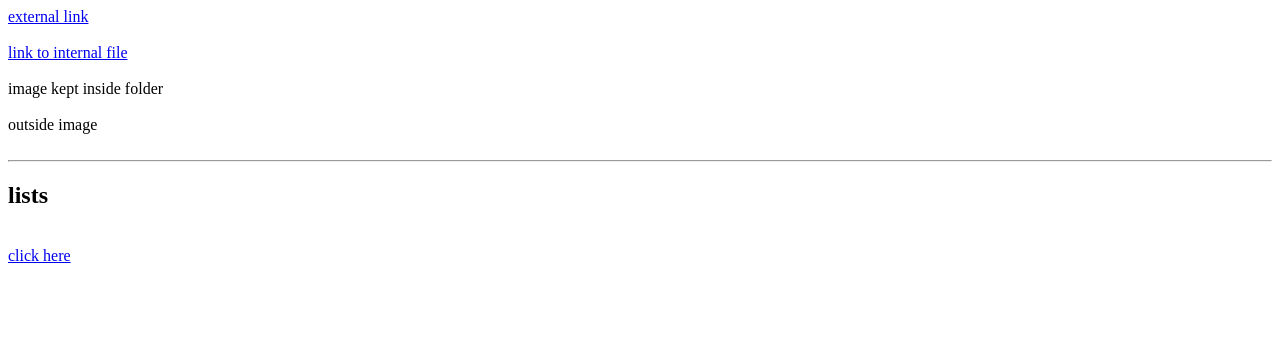
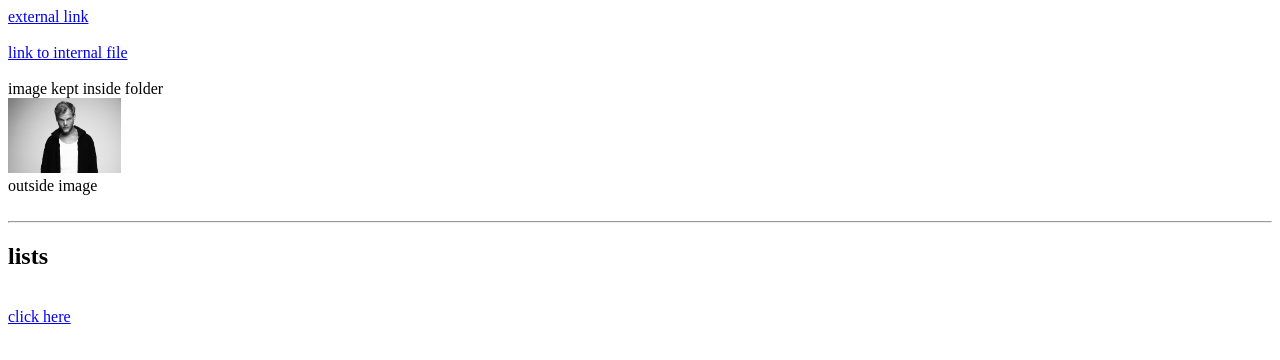
Before and after one commit to yogeshzeus/third-html-project-iframe-and-video, a plain HTML site: page index2.html in a window 1280 px wide. Drawn offline with Linux system fonts and the light colour scheme.

Commit message:
third  html project

```diff
--- a/index2.html
+++ b/index2.html
@@ -14,7 +14,7 @@
     <br> <br>
     image kept inside folder
     <br>
-    <img src="./image/download.jpg" height="75" alt="">
+    <img src="./image/02-bw-avicii-press-2017-cr-Sean-Eriksson-billboard-1548-compressed.jpg" height="75" alt="">
     <br>
     outside image
     <br>
```
Also changed, not shown: image/02-bw-avicii-press-2017-cr-Sean-Eriksson-billboard-1548-compressed.jpg (added).
